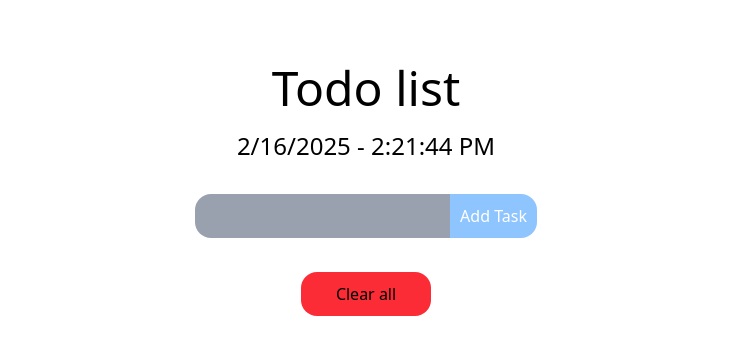
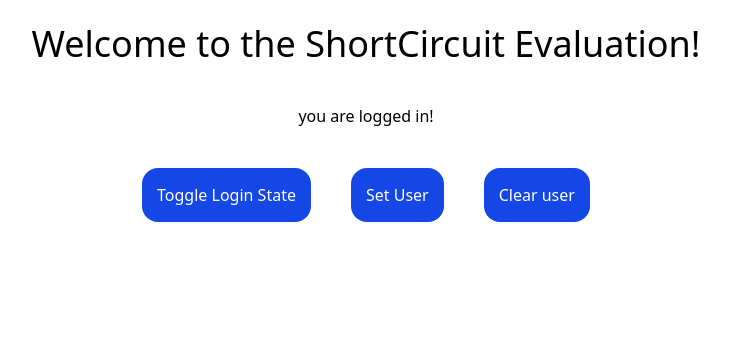
Before and after one commit to KeshavMishra023/01exampleapp, a React (Vite) app: page / in a window 1280 px wide. Shown: the top 354 px of the page, without its empty margins (274-1003 px from the left). Built offline with nearby package versions, Linux system fonts and the light colour scheme.

Commit message:
This is create a short circuit evalutaion

```diff
--- a/src/App.jsx
+++ b/src/App.jsx
@@ -1,6 +1,7 @@
 
 import './App.css'
-import Todo from './projects/Todo/Todo';
+import { ShortCircit } from './components/ShortCircit';
+// import Todo from './projects/Todo/Todo';
 
 // import { ToggleSwitch } from './projects/Toggleswitch/ToggleSwitch';
 
@@ -8,7 +9,7 @@ import Todo from './projects/Todo/Todo';
 export const App = () => {
   return (
     <section>
-          <Todo />
+          <ShortCircit/>
     </section>
   );
 }
--- /dev/null
+++ b/src/components/ShortCircit.jsx
@@ -0,0 +1,22 @@
+import { useState } from "react";
+
+export const ShortCircit = () => {
+    const [isLoggedIn , setIsLoggedIn] = useState();
+
+    // set user state
+    const [user, setUser] = useState("");
+
+    return(
+        <section className="flex items-center justify-center flex-col gap-10 mt-6">
+            <h1 className="text-4xl">Welcome to the ShortCircuit Evaluation!</h1>
+           {isLoggedIn &&  <p className="text-2xl">please  log in!</p>}
+
+           {user ? `hello ${user}` : "you are logged in!"}
+            <div className=" flex gap-10">
+                <button className="p-[15px] text-white rounded-2xl bg-blue-700" onClick={() => setIsLoggedIn(!isLoggedIn)}>Toggle Login State</button>
+                <button className="p-[15px] text-white rounded-2xl bg-blue-700" onClick={() => setUser("keshav mishra")}>Set User</button>
+                <button className="p-[15px] text-white rounded-2xl bg-blue-700" onClick={ () => setUser("")}>Clear user</button>
+            </div>
+        </section>
+    );
+};
--- a/src/projects/Todo/Todo.jsx
+++ b/src/projects/Todo/Todo.jsx
@@ -5,18 +5,19 @@ import { MdOutlineDeleteForever } from "react-icons/md";
 
 
 const todokey = "reactTodo";
+const getLocalStrogeTodoData = () => {
+     // this is add a variable to local stroge
+     const rawTodos = localStorage.getItem( todokey);
+
+     if (!rawTodos) return [];
+     return JSON.parse(rawTodos);
+};
 
 export const Todo = () => {
     const [inputValue, setInputValue] =useState("");
     const [dateTime, setDateTime] = useState("");
 
-    const [task, setTask] = useState( () => {
-        // this is add a variable to local stroge
-        const rawTodos = localStorage.getItem( todokey);
-
-        if (!rawTodos) return [];
-        return JSON.parse(rawTodos);
-    });
+    const [task, setTask] = useState( () =>  getLocalStrogeTodoData());
 
     const handleInputChange = (value) => {
         setInputValue(value);
```
